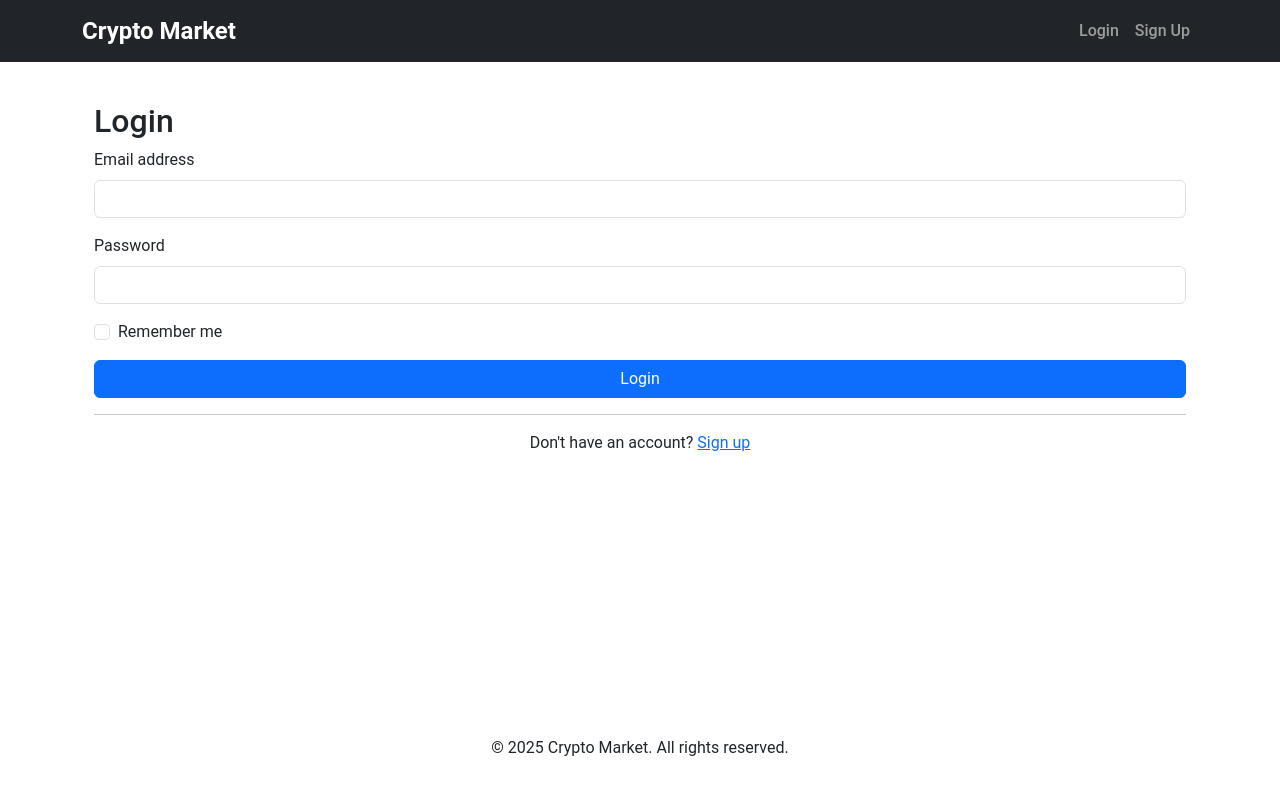
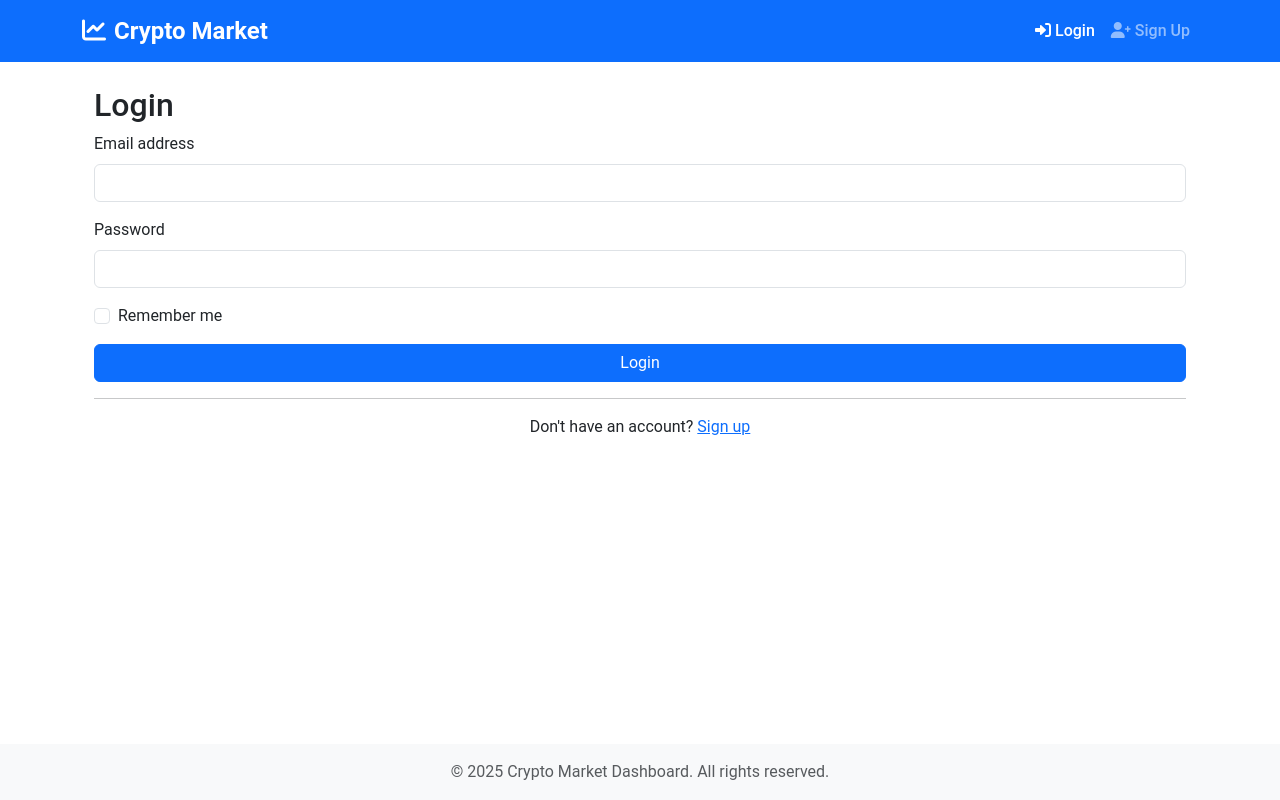
Before and after one commit to DevyRuxpin/crypto-market-app, a Flask app: a page that uses templates/base.html in a window 1280 px wide. Run offline with Flask 2, Linux system fonts and the light colour scheme; some libraries are stand-ins or nearby versions.

Commit message:
Update base.html

```diff
--- a/templates/base.html
+++ b/templates/base.html
@@ -1,51 +1,79 @@
 <!DOCTYPE html>
-<html lang="en">
+<html lang="en" data-bs-theme="{{ current_user.settings.theme if current_user.is_authenticated else 'light' }}">
 <head>
     <meta charset="UTF-8">
     <meta name="viewport" content="width=device-width, initial-scale=1.0">
-    <title>Crypto Market - {% block title %}{% endblock %}</title>
-
+    <title>{% block title %}Crypto Market{% endblock %}</title>
     <!-- Bootstrap CSS -->
-    <link href="https://cdn.jsdelivr.net/npm/bootstrap@5.3.0/dist/css/bootstrap.min.css" rel="stylesheet">
-
+    <link href="https://cdn.jsdelivr.net/npm/bootstrap@5.3.0-alpha1/dist/css/bootstrap.min.css" rel="stylesheet">
     <!-- Font Awesome -->
     <link rel="stylesheet" href="https://cdnjs.cloudflare.com/ajax/libs/font-awesome/6.0.0/css/all.min.css">
-
-    <!-- Chart.js (Updated to correct URL) -->
-    <script src="https://cdn.jsdelivr.net/npm/chart.js@4.4.1/dist/chart.umd.js"></script>
-
+    <!-- Chart.js -->
+    <script src="https://cdn.jsdelivr.net/npm/chart.js"></script>
     <!-- Custom CSS -->
     <link rel="stylesheet" href="{{ url_for('static', filename='css/style.css') }}">
-
-    {% block head_extra %}{% endblock %}
+    {% block head %}{% endblock %}
 </head>
 <body>
-    <!-- Navigation -->
-    <nav class="navbar navbar-expand-lg navbar-dark bg-dark">
+    <nav class="navbar navbar-expand-lg navbar-dark bg-primary">
         <div class="container">
-            <a class="navbar-brand" href="{{ url_for('index') }}">Crypto Market</a>
-            <button class="navbar-toggler" type="button" data-bs-toggle="collapse" data-bs-target="#navbarNav" aria-controls="navbarNav" aria-expanded="false" aria-label="Toggle navigation">
+            <a class="navbar-brand" href="{{ url_for('index') }}">
+                <i class="fas fa-chart-line me-2"></i>Crypto Market
+            </a>
+            <button class="navbar-toggler" type="button" data-bs-toggle="collapse" data-bs-target="#navbarNav">
                 <span class="navbar-toggler-icon"></span>
             </button>
             <div class="collapse navbar-collapse" id="navbarNav">
                 <ul class="navbar-nav me-auto">
                     {% if current_user.is_authenticated %}
                     <li class="nav-item">
-                        <a class="nav-link" href="{{ url_for('dashboard') }}">Dashboard</a>
+                        <a class="nav-link {% if request.endpoint == 'dashboard' %}active{% endif %}" href="{{ url_for('dashboard') }}">
+                            <i class="fas fa-tachometer-alt me-1"></i>Dashboard
+                        </a>
+                    </li>
+                    <li class="nav-item">
+                        <a class="nav-link {% if request.endpoint == 'portfolio' %}active{% endif %}" href="{{ url_for('portfolio') }}">
+                            <i class="fas fa-briefcase me-1"></i>Portfolio
+                        </a>
+                    </li>
+                    <li class="nav-item">
+                        <a class="nav-link {% if request.endpoint == 'alerts' %}active{% endif %}" href="{{ url_for('alerts') }}">
+                            <i class="fas fa-bell me-1"></i>Alerts
+                        </a>
                     </li>
                     {% endif %}
                 </ul>
                 <ul class="navbar-nav">
                     {% if current_user.is_authenticated %}
+                    <li class="nav-item dropdown">
+                        <a class="nav-link dropdown-toggle" href="#" id="userDropdown" role="button" data-bs-toggle="dropdown">
+                            <i class="fas fa-user-circle me-1"></i>{{ current_user.name }}
+                        </a>
+                        <div class="dropdown-menu dropdown-menu-end">
+                            <a class="dropdown-item" href="{{ url_for('settings') }}">
+                                <i class="fas fa-cog me-1"></i>Settings
+                            </a>
+                            <div class="dropdown-divider"></div>
+                            <a class="dropdown-item" href="{{ url_for('logout') }}">
+                                <i class="fas fa-sign-out-alt me-1"></i>Logout
+                            </a>
+                        </div>
+                    </li>
                     <li class="nav-item">
-                        <a class="nav-link" href="{{ url_for('logout') }}">Logout</a>
+                        <button id="themeToggle" class="btn btn-link nav-link">
+                            <i id="themeIcon" class="fas fa-moon"></i>
+                        </button>
                     </li>
                     {% else %}
                     <li class="nav-item">
-                        <a class="nav-link" href="{{ url_for('login') }}">Login</a>
+                        <a class="nav-link {% if request.endpoint == 'login' %}active{% endif %}" href="{{ url_for('login') }}">
+                            <i class="fas fa-sign-in-alt me-1"></i>Login
+                        </a>
                     </li>
                     <li class="nav-item">
-                        <a class="nav-link" href="{{ url_for('signup') }}">Sign Up</a>
+                        <a class="nav-link {% if request.endpoint == 'signup' %}active{% endif %}" href="{{ url_for('signup') }}">
+                            <i class="fas fa-user-plus me-1"></i>Sign Up
+                        </a>
                     </li>
                     {% endif %}
                 </ul>
@@ -53,41 +81,67 @@
         </div>
     </nav>
 
-    <!-- Flash messages -->
+    {% with messages = get_flashed_messages(with_categories=true) %}
+    {% if messages %}
     <div class="container mt-3">
-        {% with messages = get_flashed_messages() %}
-        {% if messages %}
-        <div class="alert alert-info">
-            <ul class="mb-0">
-                {% for message in messages %}
-                <li>{{ message }}</li>
-                {% endfor %}
-            </ul>
+        {% for category, message in messages %}
+        <div class="alert alert-{{ category if category != 'message' else 'info' }} alert-dismissible fade show">
+            {{ message }}
+            <button type="button" class="btn-close" data-bs-dismiss="alert"></button>
         </div>
-        {% endif %}
-        {% endwith %}
+        {% endfor %}
+    </div>
+    {% endif %}
+    {% endwith %}
+
+    <div class="container py-4">
+        {% block content %}{% endblock %}
     </div>
 
-    <!-- Main content -->
-    <main class="container py-4">
-        {% block content %}{% endblock %}
-    </main>
-
-    <!-- Footer -->
-    <footer class="bg-white mt-12 py-6 border-t">
-        <div class="max-w-7xl mx-auto px-4 sm:px-6 lg:px-8">
-            <p class="text-center text-gray-500 text-sm">
-                &copy; {{ now.year }} Crypto Market. All rights reserved.
-            </p>
+    <footer class="footer mt-auto py-3 bg-light">
+        <div class="container text-center">
+            <span class="text-muted">© {{ now.year }} Crypto Market Dashboard. All rights reserved.</span>
         </div>
     </footer>
 
-    <!-- Bootstrap JS Bundle -->
-    <script src="https://cdn.jsdelivr.net/npm/bootstrap@5.3.0/dist/js/bootstrap.bundle.min.js"></script>
-
+    <!-- Bootstrap JS -->
+    <script src="https://cdn.jsdelivr.net/npm/bootstrap@5.3.0-alpha1/dist/js/bootstrap.bundle.min.js"></script>
+    <!-- Socket.IO -->
+    <script src="https://cdn.socket.io/4.5.0/socket.io.min.js"></script>
     <!-- Custom JS -->
     <script src="{{ url_for('static', filename='js/main.js') }}"></script>
+    <script>
+        // Theme toggle functionality
+        document.addEventListener('DOMContentLoaded', function() {
+            const themeToggleBtn = document.getElementById('themeToggle');
+            const themeIcon = document.getElementById('themeIcon');
 
+            if (themeToggleBtn) {
+                themeToggleBtn.addEventListener('click', function() {
+                    const currentTheme = document.documentElement.getAttribute('data-bs-theme');
+                    const newTheme = currentTheme === 'dark' ? 'light' : 'dark';
+
+                    document.documentElement.setAttribute('data-bs-theme', newTheme);
+                    themeIcon.className = newTheme === 'dark' ? 'fas fa-sun' : 'fas fa-moon';
+
+                    // Save theme preference if user is logged in
+                    if ({{ current_user.is_authenticated|tojson }}) {
+                        fetch('/api/settings', {
+                            method: 'PUT',
+                            headers: {
+                                'Content-Type': 'application/json'
+                            },
+                            body: JSON.stringify({ theme: newTheme })
+                        });
+                    }
+                });
+
+                // Set initial icon based on theme
+                const currentTheme = document.documentElement.getAttribute('data-bs-theme');
+                themeIcon.className = currentTheme === 'dark' ? 'fas fa-sun' : 'fas fa-moon';
+            }
+        });
+    </script>
     {% block scripts %}{% endblock %}
 </body>
 </html>
```
